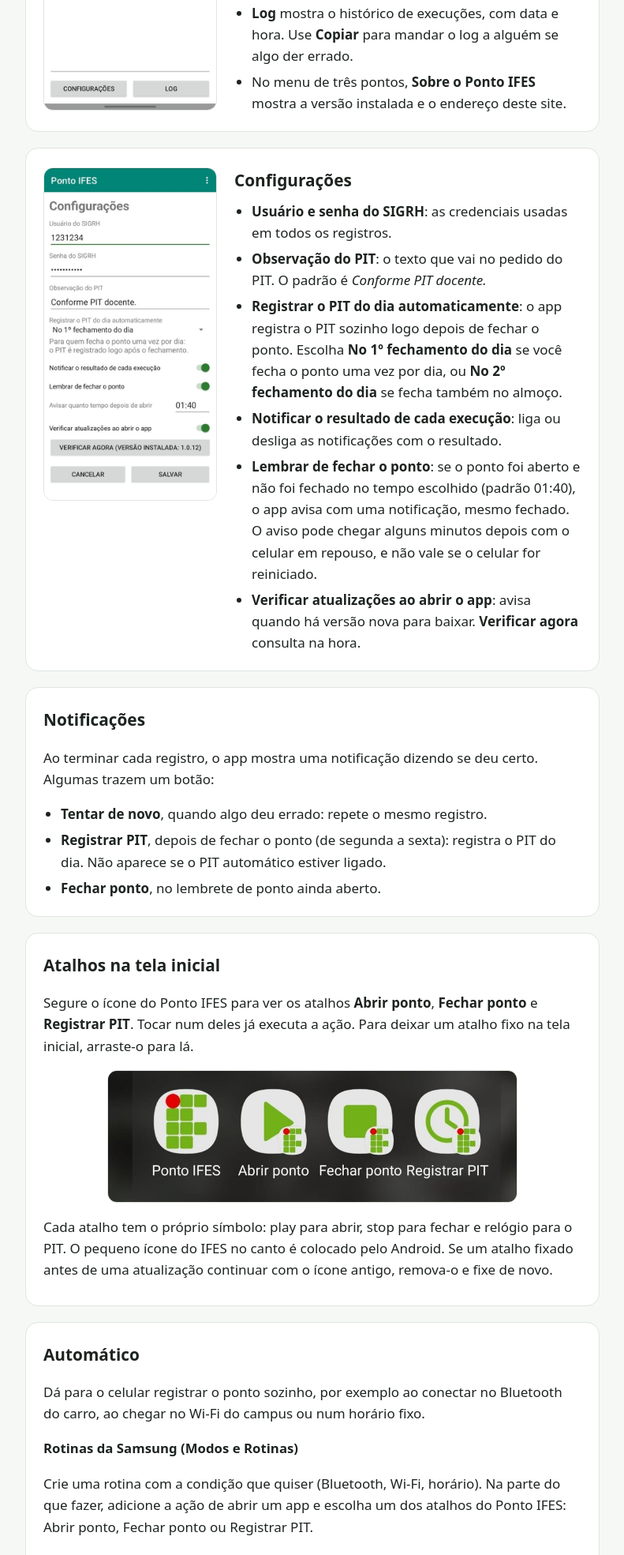
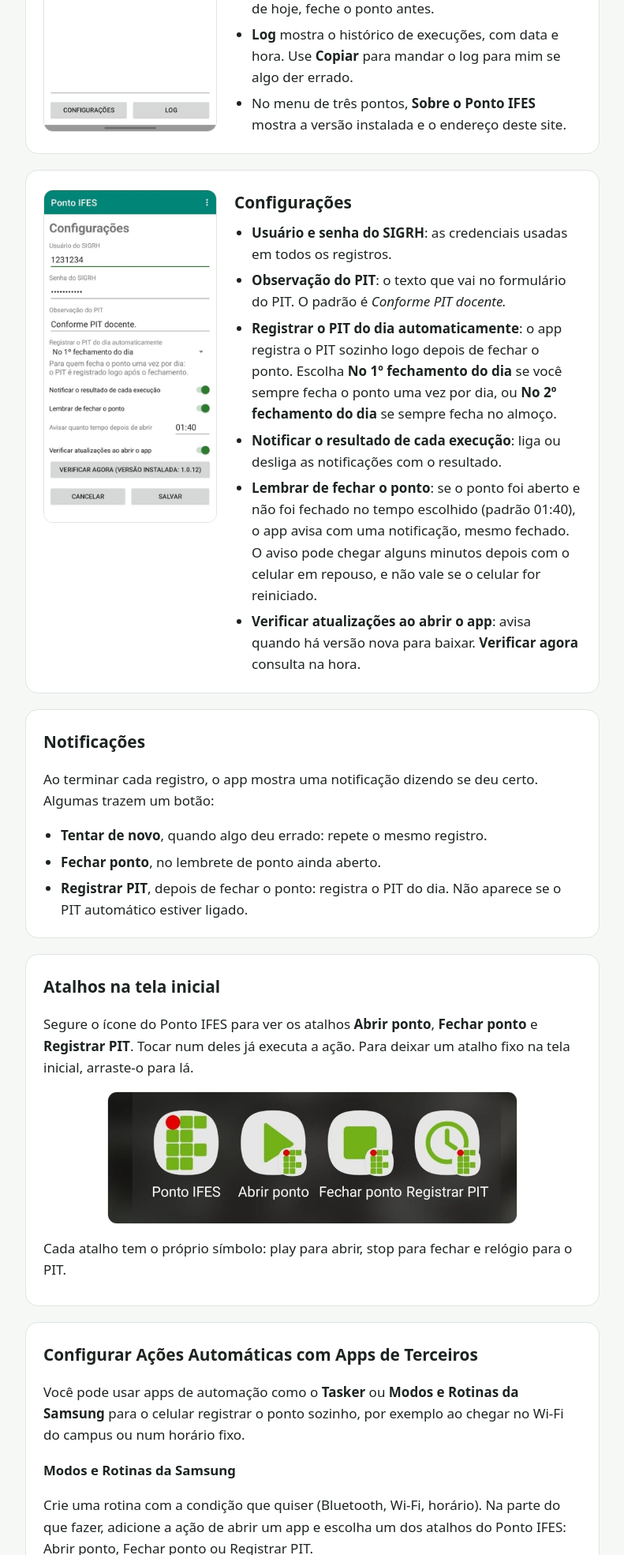
Before and after one commit to fabiolimath/PontoIfes, a plain HTML site: page docs/index.html in a window 1280 px wide. Shown: the part 1560-3529 px from the top of the page at 79% size, without its empty margins (244-1035 px from the left). Drawn offline with Linux system fonts and the light colour scheme.

Commit message:
Update instructions for app usage and notifications
Refine text for clarity and consistency in instructions.

```diff
--- a/docs/index.html
+++ b/docs/index.html
@@ -125,8 +125,8 @@
 
   <section>
     <h2>Primeiro uso</h2>
-    <p>Na primeira vez, o app pede seu <strong>usuário e senha do SIGRH</strong> (o usuário é numérico e o app abre o teclado de números). Eles ficam guardados só no seu celular e podem ser alterados depois em <strong>Configurações</strong>.</p>
-    <p>O Android também pergunta se o app pode enviar notificações: toque em <strong>Permitir</strong>.</p>
+    <p>Na primeira vez, o app pede seu <strong>usuário e senha do SIGRH</strong>. Eles ficam guardados só no seu celular e podem ser alterados depois em <strong>Configurações</strong>.</p>
+    <p>O Android também pergunta se o app pode enviar notificações: toque em <strong>Permitir</strong>. Algumas funções podem ser ativadas a partir das notificações. Veja seção <strong>Notificações</strong> abaixo</p>
   </section>
 
   <section class="com-imagem">
@@ -135,9 +135,9 @@
       <h2>Tela principal</h2>
       <ul>
         <li>Toque em <strong>Abrir ponto</strong>, <strong>Fechar ponto</strong> ou <strong>Registrar PIT</strong>. O andamento aparece na tela. Abrir e fechar o ponto só funcionam com o celular conectado à rede da escola.</li>
-        <li>Para registrar o PIT de um dia que passou, preencha a data em <strong>Registrar o PIT de outro dia</strong> antes de tocar em Registrar PIT. As barras entram sozinhas. Em branco, vale a data de hoje.</li>
+        <li>Para registrar o PIT de um dia que passou, preencha a data em <strong>Registrar o PIT de outro dia</strong> antes de tocar em Registrar PIT. Em branco, vale a data de hoje.</li>
         <li>O PIT só é registrado de segunda a sexta. Para o PIT de hoje, feche o ponto antes.</li>
-        <li><strong>Log</strong> mostra o histórico de execuções, com data e hora. Use <strong>Copiar</strong> para mandar o log a alguém se algo der errado.</li>
+        <li><strong>Log</strong> mostra o histórico de execuções, com data e hora. Use <strong>Copiar</strong> para mandar o log para mim se algo der errado.</li>
         <li>No menu de três pontos, <strong>Sobre o Ponto IFES</strong> mostra a versão instalada e o endereço deste site.</li>
       </ul>
     </div>
@@ -149,8 +149,8 @@
       <h2>Configurações</h2>
       <ul>
         <li><strong>Usuário e senha do SIGRH</strong>: as credenciais usadas em todos os registros.</li>
-        <li><strong>Observação do PIT</strong>: o texto que vai no pedido do PIT. O padrão é <em>Conforme PIT docente.</em></li>
-        <li><strong>Registrar o PIT do dia automaticamente</strong>: o app registra o PIT sozinho logo depois de fechar o ponto. Escolha <strong>No 1º fechamento do dia</strong> se você fecha o ponto uma vez por dia, ou <strong>No 2º fechamento do dia</strong> se fecha também no almoço.</li>
+        <li><strong>Observação do PIT</strong>: o texto que vai no formulário do PIT. O padrão é <em>Conforme PIT docente.</em></li>
+        <li><strong>Registrar o PIT do dia automaticamente</strong>: o app registra o PIT sozinho logo depois de fechar o ponto. Escolha <strong>No 1º fechamento do dia</strong> se você sempre fecha o ponto uma vez por dia, ou <strong>No 2º fechamento do dia</strong> se sempre fecha no almoço.</li>
         <li><strong>Notificar o resultado de cada execução</strong>: liga ou desliga as notificações com o resultado.</li>
         <li><strong>Lembrar de fechar o ponto</strong>: se o ponto foi aberto e não foi fechado no tempo escolhido (padrão 01:40), o app avisa com uma notificação, mesmo fechado. O aviso pode chegar alguns minutos depois com o celular em repouso, e não vale se o celular for reiniciado.</li>
         <li><strong>Verificar atualizações ao abrir o app</strong>: avisa quando há versão nova para baixar. <strong>Verificar agora</strong> consulta na hora.</li>
@@ -163,8 +163,8 @@
     <p>Ao terminar cada registro, o app mostra uma notificação dizendo se deu certo. Algumas trazem um botão:</p>
     <ul>
       <li><strong>Tentar de novo</strong>, quando algo deu errado: repete o mesmo registro.</li>
-      <li><strong>Registrar PIT</strong>, depois de fechar o ponto (de segunda a sexta): registra o PIT do dia. Não aparece se o PIT automático estiver ligado.</li>
       <li><strong>Fechar ponto</strong>, no lembrete de ponto ainda aberto.</li>
+      <li><strong>Registrar PIT</strong>, depois de fechar o ponto: registra o PIT do dia. Não aparece se o PIT automático estiver ligado.</li>
     </ul>
   </section>
 
@@ -172,13 +172,13 @@
     <h2>Atalhos na tela inicial</h2>
     <p>Segure o ícone do Ponto IFES para ver os atalhos <strong>Abrir ponto</strong>, <strong>Fechar ponto</strong> e <strong>Registrar PIT</strong>. Tocar num deles já executa a ação. Para deixar um atalho fixo na tela inicial, arraste-o para lá.</p>
     <figure class="larga"><img src="img/atalhos.jpg" alt="Ícone do app e os atalhos Abrir ponto, Fechar ponto e Registrar PIT na tela inicial" loading="lazy" width="800" height="257"></figure>
-    <p>Cada atalho tem o próprio símbolo: play para abrir, stop para fechar e relógio para o PIT. O pequeno ícone do IFES no canto é colocado pelo Android. Se um atalho fixado antes de uma atualização continuar com o ícone antigo, remova-o e fixe de novo.</p>
+    <p>Cada atalho tem o próprio símbolo: play para abrir, stop para fechar e relógio para o PIT.</p>
   </section>
 
   <section>
-    <h2>Automático</h2>
-    <p>Dá para o celular registrar o ponto sozinho, por exemplo ao conectar no Bluetooth do carro, ao chegar no Wi-Fi do campus ou num horário fixo.</p>
-    <h3>Rotinas da Samsung (Modos e Rotinas)</h3>
+    <h2>Configurar Ações Automáticas com Apps de Terceiros</h2>
+    <p>Você pode usar apps de automação como o <strong>Tasker</strong> ou <strong>Modos e Rotinas da Samsung</strong> para o celular registrar o ponto sozinho, por exemplo ao chegar no Wi-Fi do campus ou num horário fixo.</p>
+    <h3>Modos e Rotinas da Samsung</h3>
     <p>Crie uma rotina com a condição que quiser (Bluetooth, Wi-Fi, horário). Na parte do que fazer, adicione a ação de abrir um app e escolha um dos atalhos do Ponto IFES: Abrir ponto, Fechar ponto ou Registrar PIT.</p>
     <h3>Tasker</h3>
     <ol>
```
